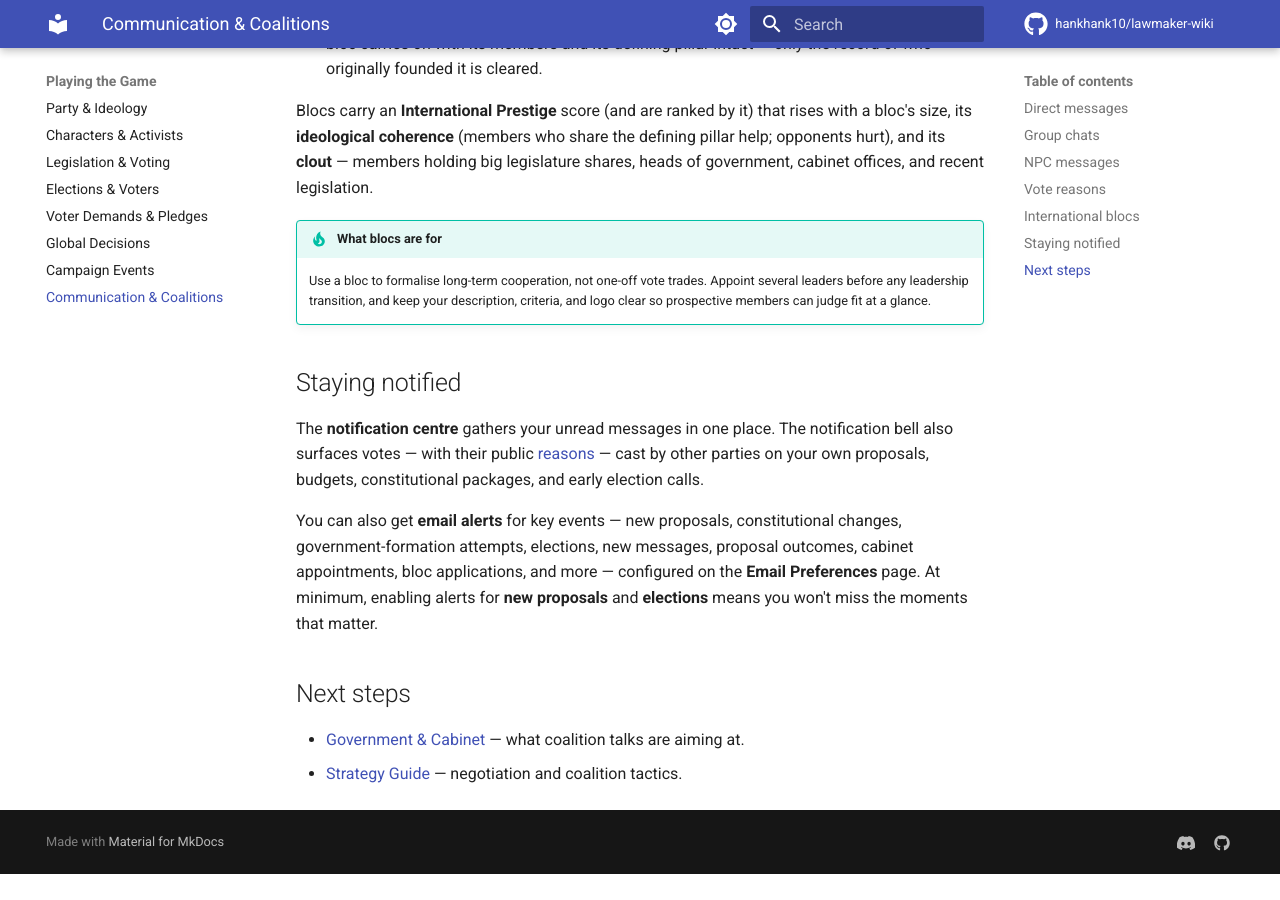
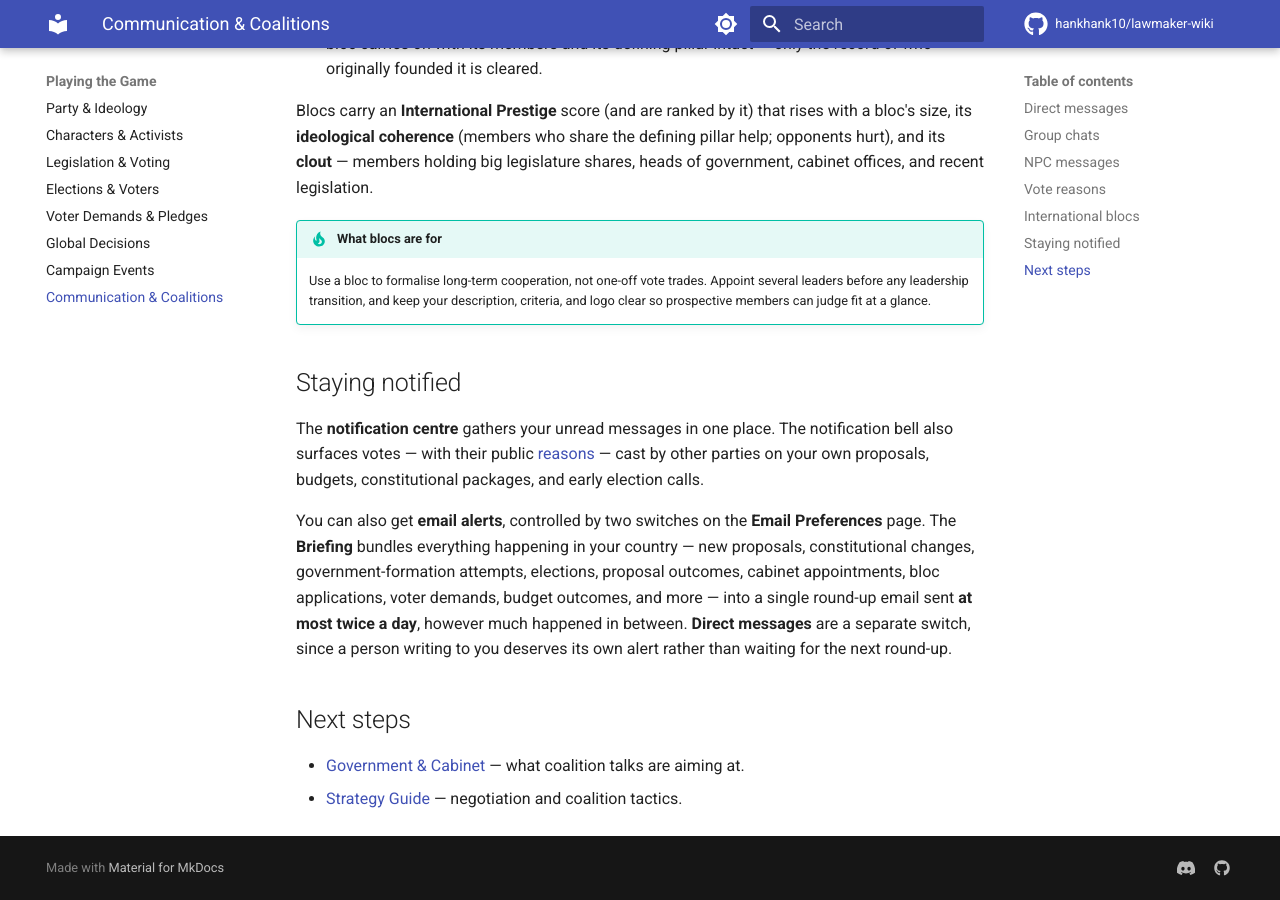
Before and after one commit to hankhank10/lawmaker-wiki, an MkDocs documentation site: the page built from docs/gameplay/communication.md, in a window 1280 px wide and 900 px high, scrolled down 2069 px. Built offline with MkDocs 1.6.1 and Material for MkDocs 9.7.7, drawn with Linux system fonts in a browser that asks for light colours; comment, search, counter and statistics services are not loaded; before the commit the page ends 2943 px from its top, so only the background shows below that.

Commit message:
📝 Sync from private repo
Auto-synced from hankhank10/lawmaker/game-manual

```diff
--- a/docs/gameplay/communication.md
+++ b/docs/gameplay/communication.md
@@ -50,7 +50,7 @@ Blocs carry an **International Prestige** score (and are ranked by it) that rise
 
 The **notification centre** gathers your unread messages in one place. The notification bell also surfaces votes — with their public [reasons](#vote-reasons) — cast by other parties on your own proposals, budgets, constitutional packages, and early election calls.
 
-You can also get **email alerts** for key events — new proposals, constitutional changes, government-formation attempts, elections, new messages, proposal outcomes, cabinet appointments, bloc applications, and more — configured on the **Email Preferences** page. At minimum, enabling alerts for **new proposals** and **elections** means you won't miss the moments that matter.
+You can also get **email alerts**, controlled by two switches on the **Email Preferences** page. The **Briefing** bundles everything happening in your country — new proposals, constitutional changes, government-formation attempts, elections, proposal outcomes, cabinet appointments, bloc applications, voter demands, budget outcomes, and more — into a single round-up email sent **at most twice a day**, however much happened in between. **Direct messages** are a separate switch, since a person writing to you deserves its own alert rather than waiting for the next round-up.
 
 ## Next steps
 
```
Also changed, not shown: docs/faq.md (+1 -1 lines), docs/roadmap.md (+1 -1 lines).
